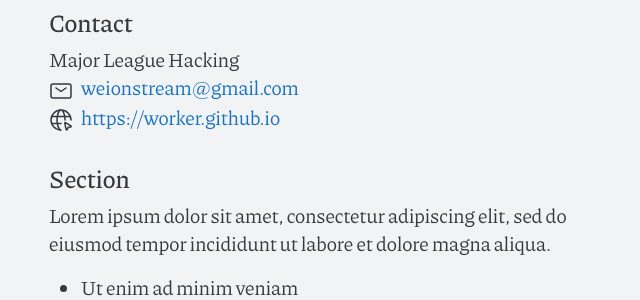
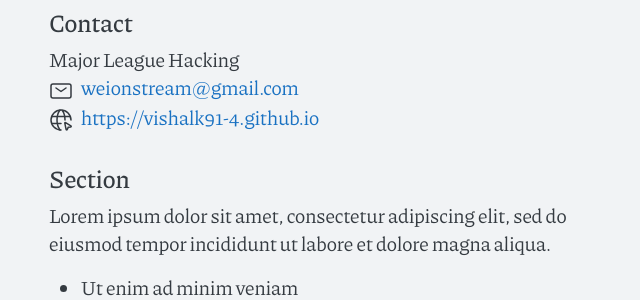
Before and after one commit to Vishalk91-4/vishalk91-4.github.io, a Jekyll site: the page built from cv.md, in a window 1280 px wide. Shown: the part 159-459 px from the top of the page, without its empty margins (318-958 px from the left). Built offline with Jekyll 4.4.1, drawn with Linux system fonts in a browser that asks for light colours.

Commit message:
Added Contact

```diff
--- a/_includes/contact.html
+++ b/_includes/contact.html
@@ -2,7 +2,7 @@
   <h2>Contact</h2>
   <ul>
     <li>Major League Hacking</li>
-    <li><span class="li-icon">{% include svg/mail.svg %}</span><a href="mailto:weionstream@gmail.com">weionstream@gmail.com</a></li>
-    <li><span class="li-icon">{% include svg/internet.svg %}</span><a href="https://worker.github.io">https://worker.github.io</a></li>
+    <li><span class="li-icon">{% include svg/mail.svg %}</span><a href="mailto:korada.vishal.phe22@itbhu.ac.in">weionstream@gmail.com</a></li>
+    <li><span class="li-icon">{% include svg/internet.svg %}</span><a href="https://vishalk91-4.github.io">https://vishalk91-4.github.io</a></li>
   </ul>
 </div>
```
